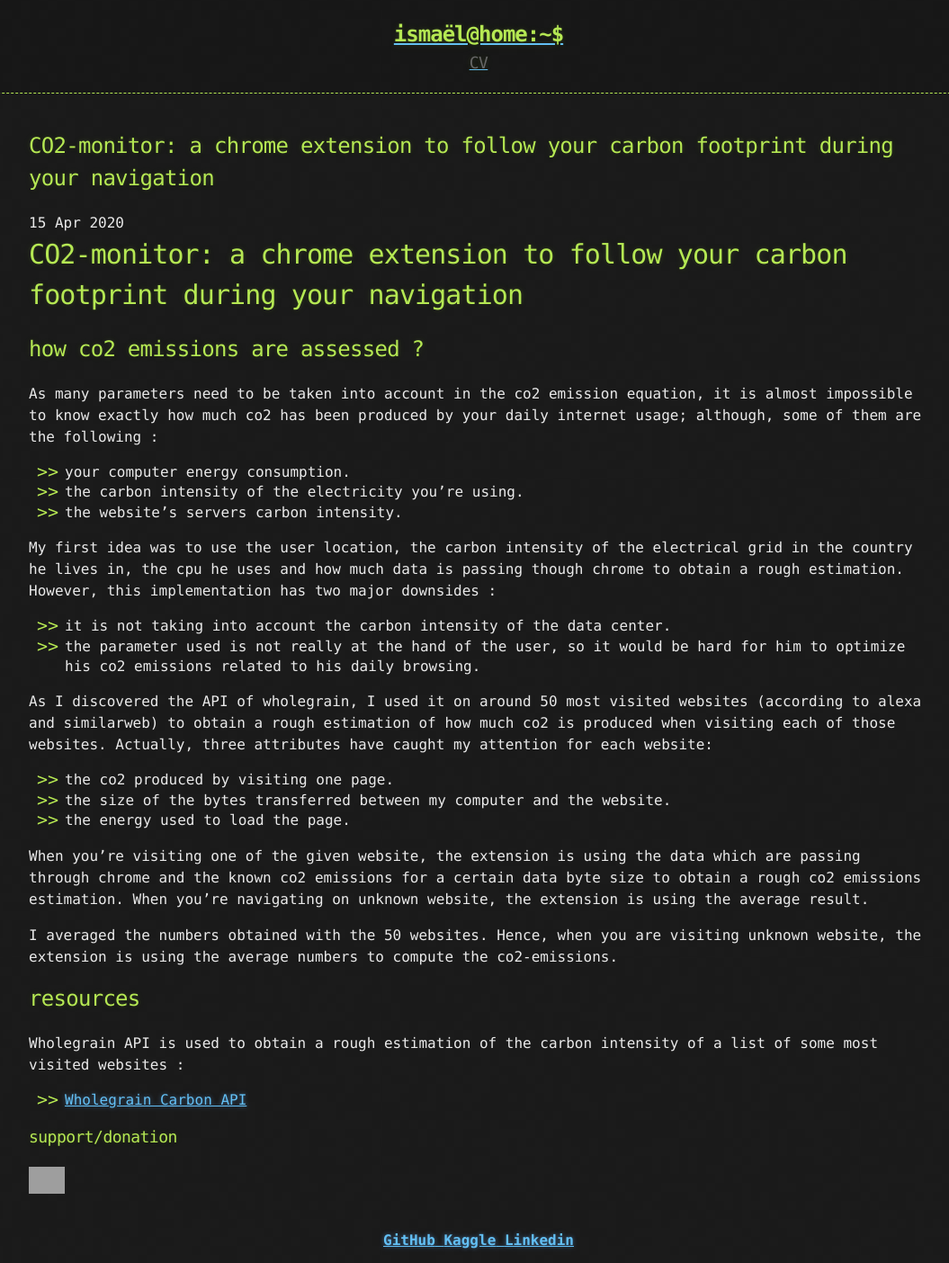
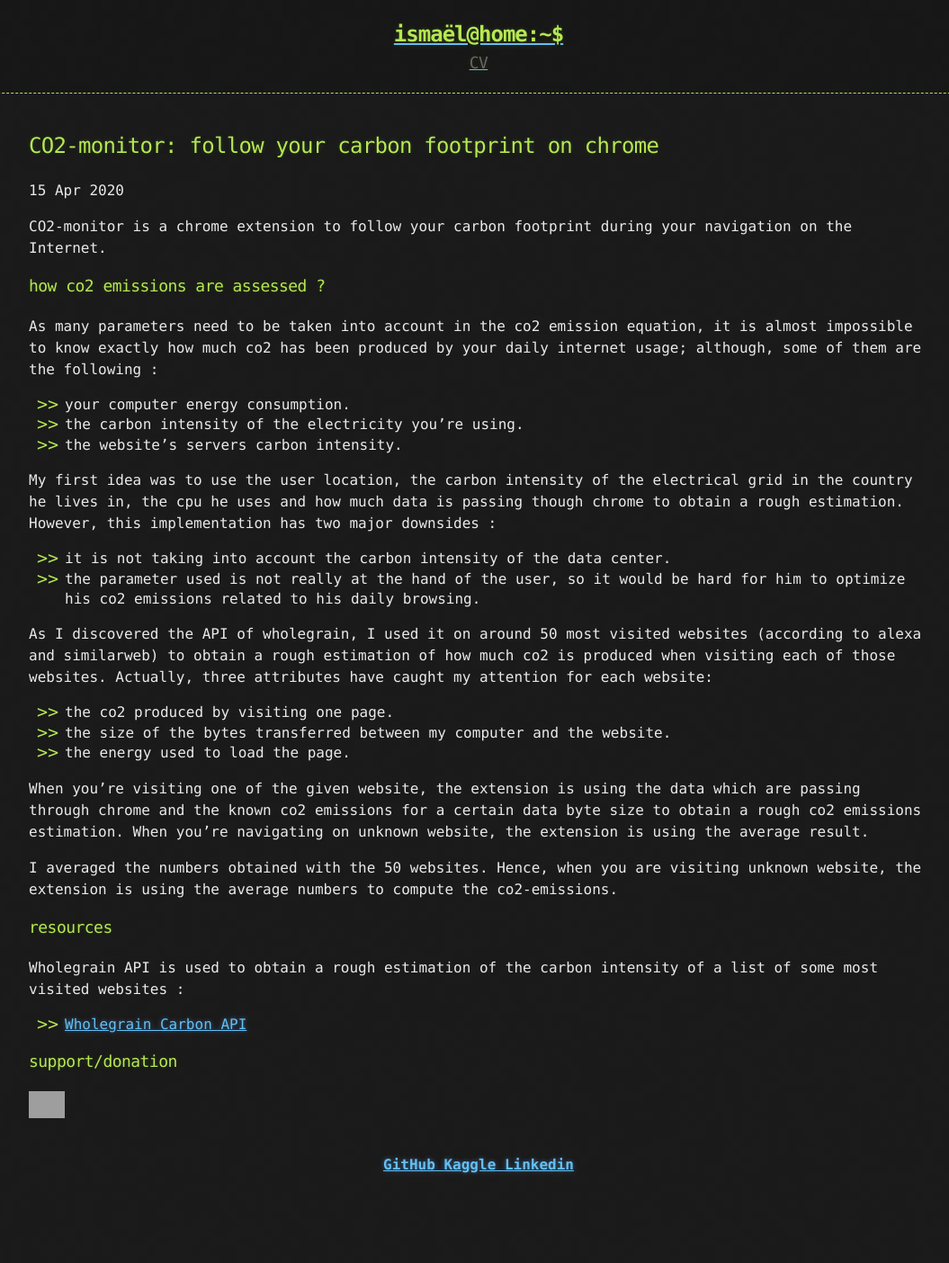
Before and after one commit to lachhebo/lachhebo.github.io, a Jekyll site: the page built from _posts/2020-04-15-CO2-Monitor.md, in a window 1280 px wide. Shown: the whole page at 90% size, without its empty margins (108-1163 px from the left). Built offline with Jekyll 4.4.1, drawn with Linux system fonts in a browser that asks for light colours; after the commit the page ends 1320 px from its top, so only the background shows below that; grey boxes are pictures that could not be loaded.

Commit message:
typo on article

```diff
--- a/_posts/2020-04-15-CO2-Monitor.md
+++ b/_posts/2020-04-15-CO2-Monitor.md
@@ -1,12 +1,13 @@
 ---
-title: "CO2-monitor: a chrome extension to follow your carbon footprint during your navigation"
+title: "CO2-monitor: follow your carbon footprint on chrome"
 published: true
 ---
 
-# CO2-monitor: a chrome extension to follow your carbon footprint during your navigation
+
+CO2-monitor is a chrome extension to follow your carbon footprint during your navigation on the Internet.
 
 
-## how co2 emissions are assessed ?
+### how co2 emissions are assessed ?
 
 
 As many parameters need to be taken into account in the co2 emission equation, it is almost impossible to know exactly how much co2 has been produced by your daily internet usage; although, some of them are the following :
@@ -31,7 +32,7 @@ When you're navigating on unknown website, the extension is using the average re
 
 I averaged the numbers obtained with the 50 websites. Hence, when you are visiting unknown website, the extension is using the average numbers to compute the co2-emissions.
 
-## resources
+### resources
 Wholegrain API is used to obtain a rough estimation of the carbon intensity of a list of some most visited websites :
 
 - [Wholegrain Carbon API](https://www.websitecarbon.com/)
```
